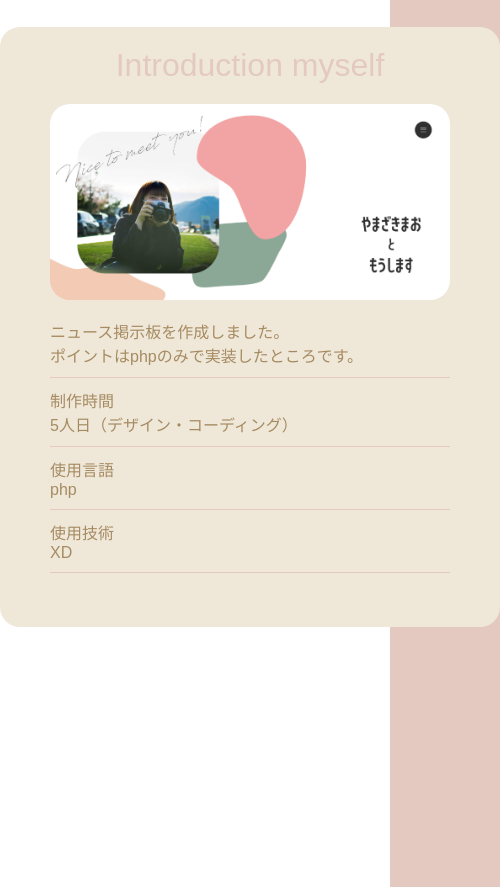
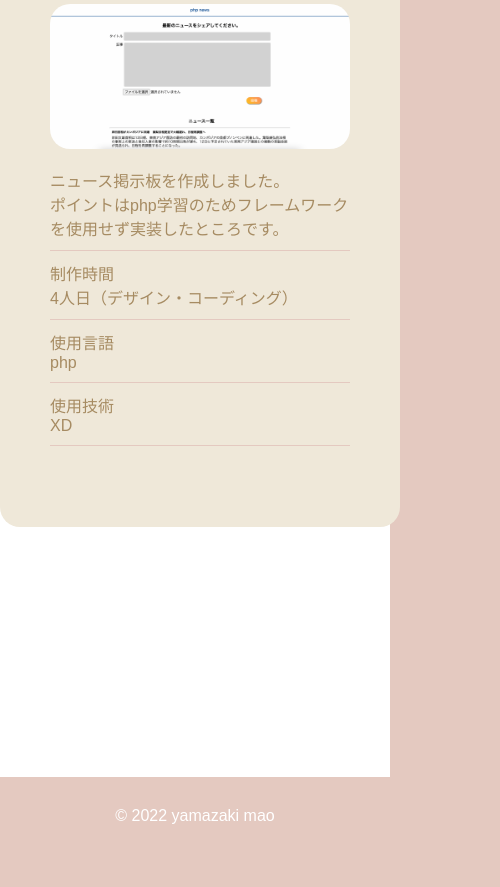
Before and after one commit to YamazakiMao/portfolio, a plain HTML site: page index.html in a window 390 px wide. Shown: the part 1917-2804 px from the top of the page, 500 px wide, since content can reach past the window. After the commit the page ends 2772 px from the top, so only its background shows below. Drawn offline with Linux system fonts and the light colour scheme; a web font is replaced by a local one.

Commit message:
styleの調整、フッターの実装

```diff
--- a/index.html
+++ b/index.html
@@ -48,7 +48,7 @@
             </div>
             <div class="text-cover">
                 <p>自己紹介サイトを作成しました。<br>
-                ポイントはプラグインを使わずに実装したことです。</p>
+                ポイントはJavascriptの学習のためライブラリを使用せず実装したところです。</p>
                 <hr>
                 <ul>
                     <li>制作時間</li>
@@ -67,7 +67,7 @@
         <div class="card">
             <h2>Introduction myself</h2>
             <div class="card-text">
-                <a href="php_news/php/index.php" target="_blank"><img src="./image/introduction.png" alt="自己紹介サイト">
+                <a href="php_news/php/index.php" target="_blank"><img src="./image/phpnews.png" alt="自己紹介サイト">
                 <div class="mask">
                     <div class="caption">サイトを見にいく</div>
                 </div>
@@ -75,11 +75,11 @@
             </div>
             <div class="text-cover">
                 <p>ニュース掲示板を作成しました。<br>
-                ポイントはphpのみで実装したところです。</p>
+                ポイントはphp学習のためフレームワークを使用せず実装したところです。</p>
                 <hr>
                 <ul>
                     <li>制作時間</li>
-                    <li>5人日（デザイン・コーディング）</li>
+                    <li>4人日（デザイン・コーディング）</li>
                     <hr>
                     <li>使用言語</li>
                     <li>php</li>
@@ -93,4 +93,7 @@
     <!--/container-->
     </div>
     </section>
+    <footer>
+        <p> © 2022 yamazaki mao</p>
+    </footer>
 </body>
--- a/style.css
+++ b/style.css
@@ -78,7 +78,7 @@ ul,li,dl,dd,dt,a {
     z-index:1;
     /*以下はレイアウトのための記述*/
     background:#fff;
-    padding:300px 0;
+    padding:200px 0 50px 0;
     text-align: center;
 }
 
@@ -190,3 +190,28 @@ hr {
 .custom-shape-divider-bottom-1668149162 .shape-fill {
     fill: #FFFFFF;
 }
+
+footer {
+    padding: 30px;
+    text-align: center;
+    color: #fff;
+}
+
+
+@media screen and (max-width: 480px) {
+	/* 480px以下に適用されるCSS（スマホ用） */
+    .card {
+        background-color: #efe8d9;
+        border-radius: 20px;
+        width: 400px;
+        height: 600px;
+        margin: 0 auto;
+        padding: 20px 0;
+        margin-bottom: 200px;
+    }
+
+    #container img {
+        width: 300px;
+        border-radius: 20px;
+    }
+}
```
Also changed, not shown: image/phpnews.png (added).
